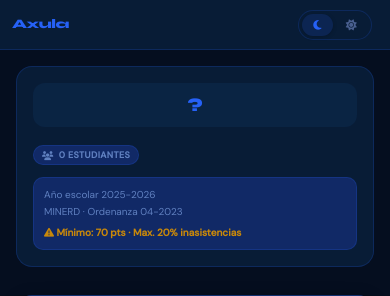
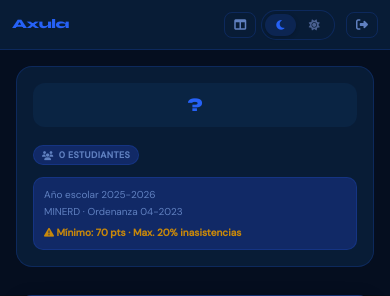
Before and after one commit to erickherndza/axula, a Python web app: template templates/profesor.html in a window 390 px wide. Shown: the top 296 px of the page. Run offline with Jinja, Linux system fonts and the light colour scheme; the template is opened without the code that fills it, so the values that code supplies are empty.

Commit message:
fix(mobile-nav): Dashboard siempre visible como ícono en mobile
Muestra el ícono de tabla-columnas en la nav bar de mobile.
El texto 'Dashboard' se oculta, pero el botón queda accesible.

Co-Authored-By: Claude Sonnet 4.6 <noreply@anthropic.com>

```diff
--- a/templates/profesor.html
+++ b/templates/profesor.html
@@ -286,7 +286,9 @@ main{max-width:1200px;margin:0 auto;padding:28px 24px;}
   .logo{font-size:13px;flex-shrink:0;}
   .logo div:last-child{display:none;}     /* oculta subtítulo "C.E. Benito Juárez" */
   .nav-badge{display:none;}
-  .nav-link{display:none;}                /* oculta botón Dashboard */
+  /* Dashboard: solo icono en mobile */
+  .nav-link span.nav-link-txt{display:none;}
+  .nav-link{padding:6px 9px;}
   .nav-r{gap:5px;flex-shrink:0;min-width:0;}
   .nav-user{padding:4px 8px;gap:5px;min-width:0;}
   .nav-user-name{
@@ -551,7 +553,7 @@ main{max-width:1200px;margin:0 auto;padding:28px 24px;}
   </a>
   <span class="nav-badge"><i class="fas fa-chalkboard-teacher" style="margin-right:4px;"></i>Portal Docente</span>
   <div class="nav-r">
-    <a href="/" class="nav-link"><i class="fas fa-table-columns"></i> Dashboard</a>
+    <a href="/" class="nav-link"><i class="fas fa-table-columns"></i><span class="nav-link-txt"> Dashboard</span></a>
     {% if profesor %}
     <div class="nav-user">
       <div class="nav-user-av">{{ (profesor.nombre or '?')[0].upper() }}</div>
```
